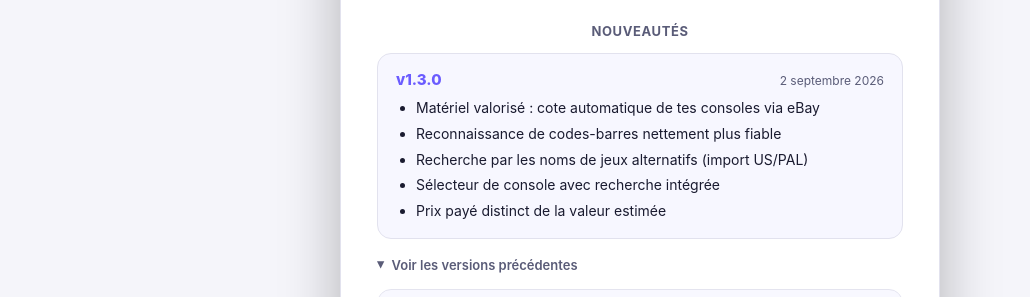
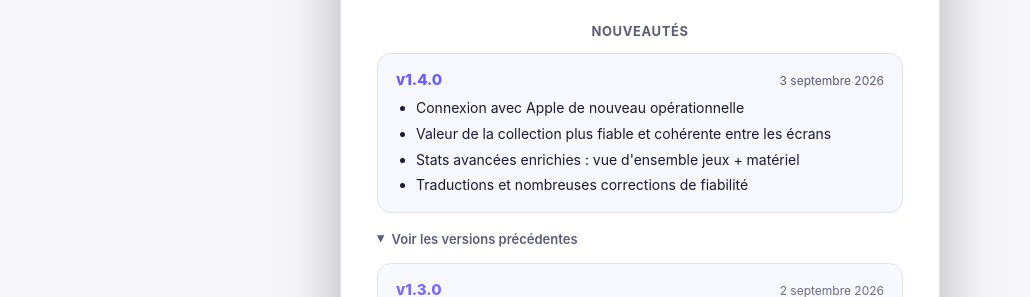
Before and after one commit to dam-des/dam-des.github.io, a plain HTML site: page index.html in a window 1280 px wide. Both pictures are taken after a click on the heading "Voir les versions précédentes". Shown: the part 503-800 px from the top of the page, without its empty margins (0-1030 px from the left). Drawn offline with Linux system fonts and the light colour scheme.

Commit message:
feat: entrée v1.4.0 en tête, v1.3.0 repliée
Texte volontairement court (4 puces, ton neutre) plutôt qu'une énumération
exhaustive des corrections — un release note public n'a pas à détailler
chaque bug interne corrigé.

Co-Authored-By: Claude Opus 4.8 <noreply@anthropic.com>

```diff
--- a/index.html
+++ b/index.html
@@ -142,20 +142,33 @@
       <h2>Nouveautés</h2>
       <div class="version">
         <div class="version-head">
-          <span class="version-num">v1.3.0</span>
-          <span class="version-date">2 septembre 2026</span>
+          <span class="version-num">v1.4.0</span>
+          <span class="version-date">3 septembre 2026</span>
         </div>
         <ul>
-          <li>Matériel valorisé : cote automatique de tes consoles via eBay</li>
-          <li>Reconnaissance de codes-barres nettement plus fiable</li>
-          <li>Recherche par les noms de jeux alternatifs (import US/PAL)</li>
-          <li>Sélecteur de console avec recherche intégrée</li>
-          <li>Prix payé distinct de la valeur estimée</li>
+          <li>Connexion avec Apple de nouveau opérationnelle</li>
+          <li>Valeur de la collection plus fiable et cohérente entre les écrans</li>
+          <li>Stats avancées enrichies : vue d'ensemble jeux + matériel</li>
+          <li>Traductions et nombreuses corrections de fiabilité</li>
         </ul>
       </div>
 
       <details class="older-versions">
         <summary>Voir les versions précédentes</summary>
+
+        <div class="version">
+          <div class="version-head">
+            <span class="version-num">v1.3.0</span>
+            <span class="version-date">2 septembre 2026</span>
+          </div>
+          <ul>
+            <li>Matériel valorisé : cote automatique de tes consoles via eBay</li>
+            <li>Reconnaissance de codes-barres nettement plus fiable</li>
+            <li>Recherche par les noms de jeux alternatifs (import US/PAL)</li>
+            <li>Sélecteur de console avec recherche intégrée</li>
+            <li>Prix payé distinct de la valeur estimée</li>
+          </ul>
+        </div>
 
         <div class="version">
           <div class="version-head">
```
